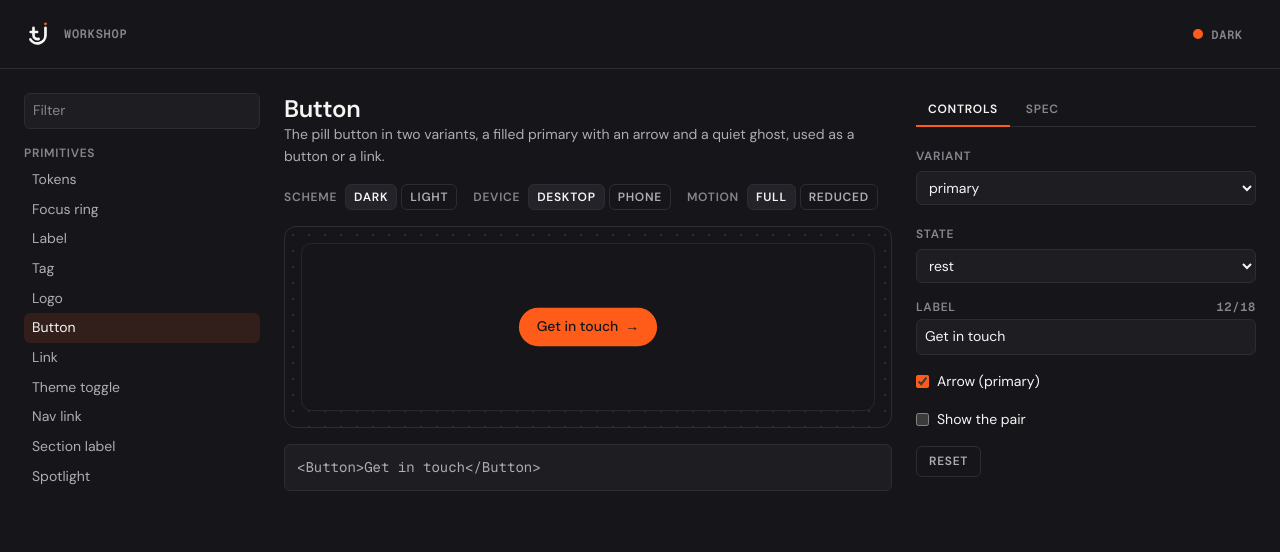
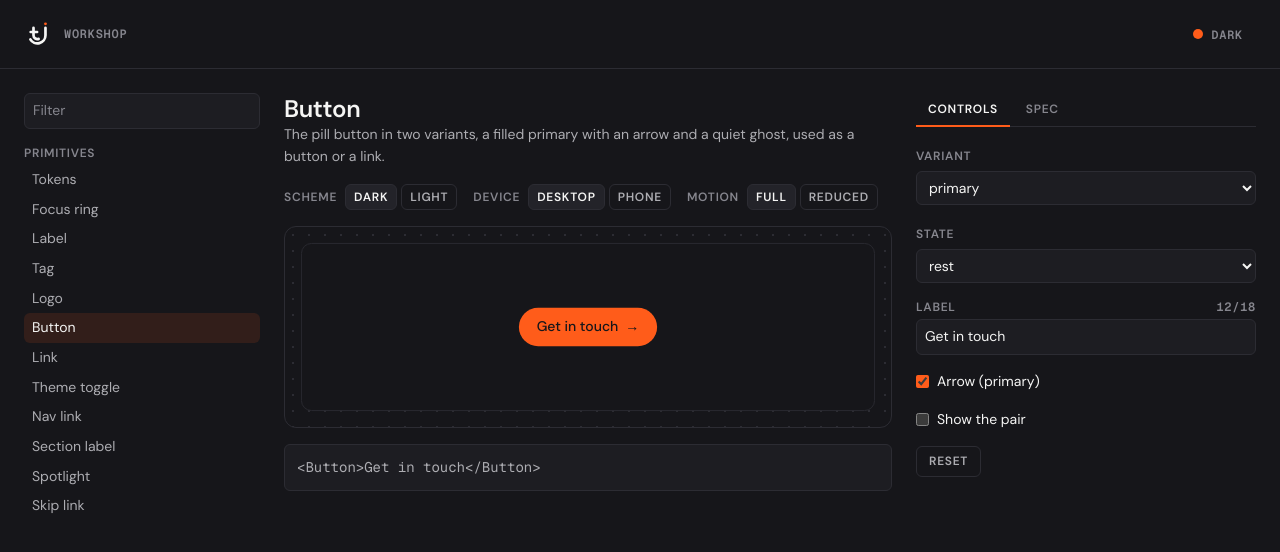
Before and after one commit to TonyCJ7/portfolio, a Next.js app: page /workshop/button in a window 1280 px wide. Shown: the top 552 px of the page. Built offline with nearby package versions, Linux system fonts and the light colour scheme.

Commit message:
feat: add skip link

```diff
--- a/src/app/workshop/entries.ts
+++ b/src/app/workshop/entries.ts
@@ -10,6 +10,7 @@ import { entry as themeToggle } from "@/components/ThemeToggle/ThemeToggle.works
 import { entry as navLink } from "@/components/NavLink/NavLink.workshop";
 import { entry as sectionLabel } from "@/components/SectionLabel/SectionLabel.workshop";
 import { entry as spotlight } from "@/components/Spotlight/Spotlight.workshop";
+import { entry as skipLink } from "@/components/SkipLink/SkipLink.workshop";
 
 export const entries: WorkshopEntry[] = [
   tokens,
@@ -23,6 +24,7 @@ export const entries: WorkshopEntry[] = [
   navLink,
   sectionLabel,
   spotlight,
+  skipLink,
 ];
 
 export function findEntry(id: string): WorkshopEntry | undefined {
--- a/src/app/workshop/layout.tsx
+++ b/src/app/workshop/layout.tsx
@@ -1,5 +1,6 @@
 import type { Metadata } from "next";
 import LogoLink from "@/components/Logo/LogoLink";
+import SkipLink from "@/components/SkipLink/SkipLink";
 import ThemeToggle from "@/components/ThemeToggle/ThemeToggle";
 
 export const metadata: Metadata = {
@@ -10,6 +11,7 @@ export const metadata: Metadata = {
 export default function WorkshopLayout({ children }: LayoutProps<"/workshop">) {
   return (
     <div className="min-h-dvh">
+      <SkipLink href="#workshop-main" />
       <header className="flex items-center gap-3 border-b border-line px-6 py-3">
         <LogoLink size={28} />
         <span className="font-mono text-label uppercase text-fg-muted">
@@ -19,7 +21,9 @@ export default function WorkshopLayout({ children }: LayoutProps<"/workshop">) {
           <ThemeToggle size="text" />
         </div>
       </header>
-      {children}
+      <main id="workshop-main" tabIndex={-1}>
+        {children}
+      </main>
     </div>
   );
 }
--- /dev/null
+++ b/src/components/SkipLink/SkipLink.tsx
@@ -0,0 +1,14 @@
+type SkipLinkProps = {
+  href?: string;
+};
+
+export default function SkipLink({ href = "#main" }: SkipLinkProps) {
+  return (
+    <a
+      href={href}
+      className="fixed left-4 top-4 z-50 -translate-y-24 rounded-full bg-surface px-4 py-2.5 text-title text-fg shadow-lift focus-visible:translate-y-0"
+    >
+      Skip to content
+    </a>
+  );
+}
--- /dev/null
+++ b/src/components/SkipLink/SkipLink.workshop.tsx
@@ -0,0 +1,46 @@
+import { defineEntry, jsx, select } from "@/app/workshop/controls";
+import Label from "@/components/Label/Label";
+import Logo from "@/components/Logo/Logo";
+import SkipLink from "./SkipLink";
+
+const FRAME_STATE = {
+  hidden: undefined,
+  focused: "focus",
+};
+
+const HEADER_WORDS = ["About", "Experience", "Contact"];
+
+export const entry = defineEntry({
+  id: "skip-link",
+  name: "Skip link",
+  stage: 1,
+  center: false,
+  lede: "The first link on the page, kept above the viewport until a keyboard user tabs to it, then a pill that jumps past the header to the content.",
+  controls: {
+    state: select("State", ["hidden", "focused"], "focused"),
+  },
+  spec: {
+    folder: "src/components/SkipLink/",
+    props: ["href: the hash of the main landmark (default #main)"],
+    tokens: [
+      "Surface fill, Text, Lift shadow, Title type",
+      "16 px from the top left, full radius",
+    ],
+    motion: ["none: appears instantly on focus"],
+    a11y: [
+      "first focusable element on the page; visible only on keyboard focus; target carries tabIndex -1 so focus lands",
+    ],
+  },
+  render: (args) => (
+    <div data-state={FRAME_STATE[args.state]} className="relative h-60">
+      <div className="flex items-center gap-4 text-fg-muted">
+        <Logo size={28} />
+        {HEADER_WORDS.map((word) => (
+          <Label key={word}>{word}</Label>
+        ))}
+      </div>
+      <SkipLink href="#main" />
+    </div>
+  ),
+  usage: () => jsx("SkipLink", { href: "#main" }),
+});
```
Also changed, not shown: 4 other files (tests, documents, lock files or other folders).
